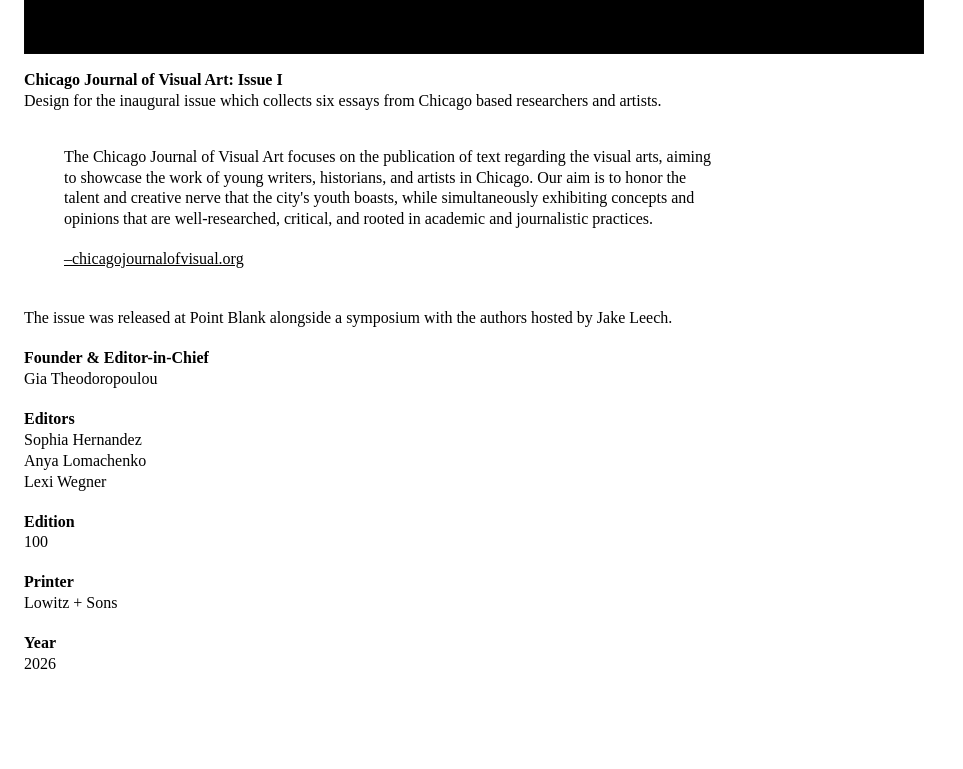
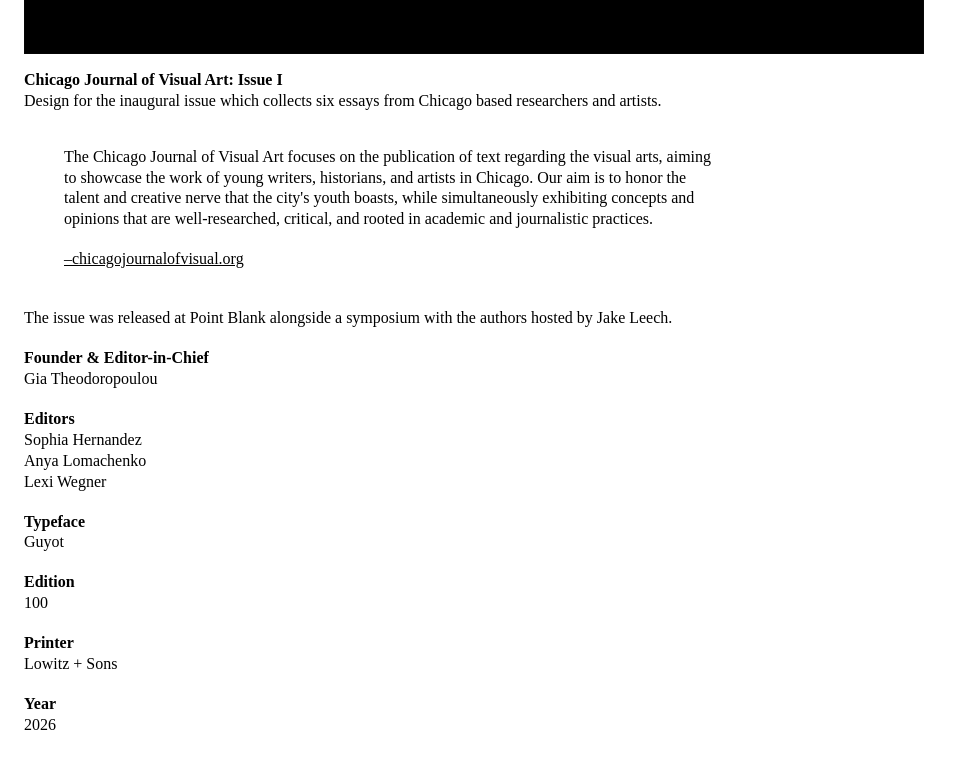
Before and after one commit to carterteranes/portfolio, a plain HTML site: page chicago-journal.html in a window 1280 px wide. Shown: the part 9579-10348 px from the top of the page, without its empty margins (0-963 px from the left). Before the commit the page ends 10297 px from the top, so only its background shows below. Drawn offline with Linux system fonts and the light colour scheme.

Commit message:
typeface to chicago journal

```diff
--- a/chicago-journal.html
+++ b/chicago-journal.html
@@ -70,6 +70,9 @@
         Anya Lomachenko<br>
         Lexi Wegner</p>
 
+        <p><strong>Typeface</strong><br>
+        Guyot</p>
+
         <p><strong>Edition</strong><br>
         100</p>
 
```
